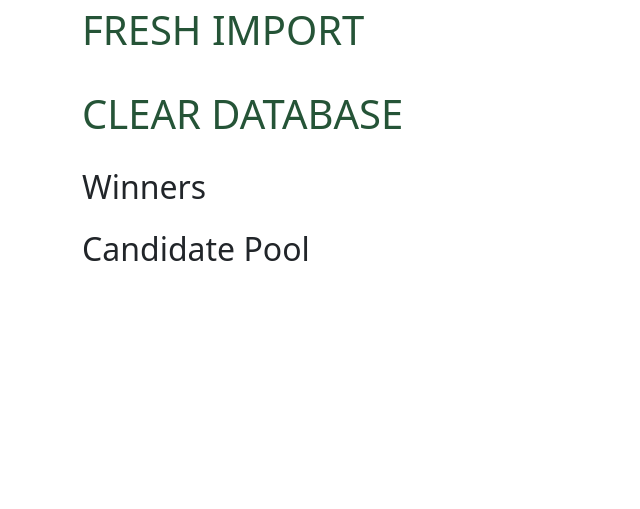
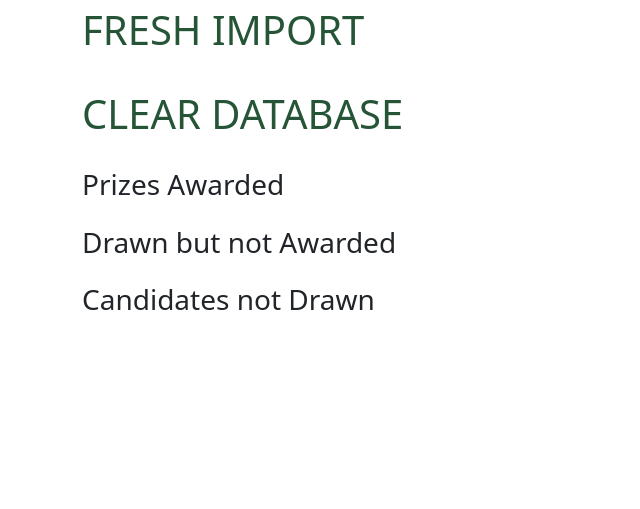
Before and after one commit to pythonnz/pyprize, a Flask app: page /admin/ in a window 1280 px wide. Shown: the top 509 px of the page, without its empty margins (0-640 px from the left). Run offline with Flask 3, Linux system fonts and the light colour scheme; data that the repository does not hold is empty.

Commit message:
Feat/2 (#11)
* Candidates drawn must either be confirmed or passed over

* ruff format

```diff
--- a/pyprize/admin.py
+++ b/pyprize/admin.py
@@ -14,25 +14,23 @@ def index():
         results = session.exec(statement)
 
         winners = []
+        not_awarded = []
         candidates = []
 
         for candidate in results:
             if candidate.drawn_at is None:
                 candidates.append(candidate)
+            elif candidate.awarded_prize is False:
+                not_awarded.append(candidate)
             else:
                 winners.append(candidate)
 
         context = {
-            "winners": sorted(winners, key=lambda winner: winner.drawn_at),
+            "awarded": sorted(winners, key=lambda candidate: candidate.drawn_at),
+            "not_awarded": sorted(
+                not_awarded, key=lambda candidate: candidate.drawn_at
+            ),
             "candidates": candidates,
         }
 
         return render_template("admin/index.html", **context)
-
-
-# @bp.get("/winners")
-# def get_all_winners():
-#     with Session(engine) as session:
-#         query = select(Candidate).where(Candidate.drawn_at != None)  # noqa: E712 E501
-#         winners = [winner.name for winner in session.exec(query).all()]
-#         return winners
--- a/pyprize/static/js/admin.js
+++ b/pyprize/static/js/admin.js
@@ -6,6 +6,7 @@ jQuery(document).ready(function($){
             type: 'GET',
             success: function (result) {
               $('#feedback').text(result);
+              window.location.reload(true);
             }
         });
     });
@@ -15,7 +16,8 @@ jQuery(document).ready(function($){
             url: '/clear',
             type: 'GET',
             success: function (result) {
-              $('#feedback').text(result);
+                $('#feedback').text(result);
+                window.location.reload(true);
             }
         });
     });
--- a/pyprize/templates/admin/index.html
+++ b/pyprize/templates/admin/index.html
@@ -6,28 +6,36 @@
     <a class="pyprize-button" id="freshen_import">Fresh Import</a><br>
     <a class="pyprize-button" id="wipe_data">Clear Database</a><br>
 
-    <h2>Winners</h2>
+    <h3>Prizes Awarded</h3>
 
     <table class="table">
-        {% for winner in winners %}
+        {% for candidate in awarded %}
         <tr>
-            <td>{{ winner.drawn_at }}</td>
-            <td>{{ winner.name }}</td>
+            <td>{{ candidate.drawn_at }}</td>
+            <td>{{ candidate.awarded_prize }}</td>
+            <td>{{ candidate.name }}</td>
         </tr>
         {% endfor  %}
     </table>
 
-    <h2>Candidate Pool</h2>
+    <h3>Drawn but not Awarded</h3>
+
+    <table class="table">
+        {% for candidate in not_awarded %}
+        <tr>
+            <td>{{ candidate.drawn_at }}</td>
+            <td>{{ candidate.awarded_prize }}</td>
+            <td>{{ candidate.name }}</td>
+        </tr>
+        {% endfor  %}
+    </table>
+
+    <h3>Candidates not Drawn</h3>
     <ul>
         {% for candidate in candidates %}
         <li>{{ candidate.name }}</li>
         {% endfor  %}
     </ul>
-
-    <!-- <h2>Candidates Discarded</h2>
-    {% for candidate in candidates %}
-    <li>{{ candidate.name }}</li>
-    {% endfor  %} -->
 </div>
 
 
--- a/pyprize/templates/base.html
+++ b/pyprize/templates/base.html
@@ -8,7 +8,7 @@
         <link href="https://cdn.jsdelivr.net/npm/bootstrap@5.3.3/dist/css/bootstrap.min.css" rel="stylesheet" integrity="sha384-QWTKZyjpPEjISv5WaRU9OFeRpok6YctnYmDr5pNlyT2bRjXh0JMhjY6hW+ALEwIH" crossorigin="anonymous">
         <link rel="stylesheet" href="https://cdn.jsdelivr.net/npm/bootstrap-icons@1.11.3/font/bootstrap-icons.min.css">
         <link rel="stylesheet" href="{{ url_for('static', filename='themes/' + theme.name + '/theme.css') }}">
-        <link rel="stylesheet" href="{{ url_for('static', filename='/css/main.css') }}">
+        <link rel="stylesheet" href="{{ url_for('static', filename='css/main.css') }}">
         <script src="https://code.jquery.com/jquery-3.7.1.min.js" integrity="sha256-/JqT3SQfawRcv/BIHPThkBvs0OEvtFFmqPF/lYI/Cxo=" crossorigin="anonymous"></script>
     </head>
     <body>
@@ -17,6 +17,6 @@
         {% endblock %}
 
         <script src="https://cdn.jsdelivr.net/npm/bootstrap@5.3.3/dist/js/bootstrap.bundle.min.js" integrity="sha384-YvpcrYf0tY3lHB60NNkmXc5s9fDVZLESaAA55NDzOxhy9GkcIdslK1eN7N6jIeHz" crossorigin="anonymous"></script>
-        <script type="text/javascript" src="{{ url_for('static', filename='/js/pyprize.js') }}"></script>
+        <script type="text/javascript" src="{{ url_for('static', filename='js/pyprize.js') }}"></script>
     </body>
 </html>
```
Also changed, not shown: pyprize/core.py (+25 -4 lines), pyprize/models.py (+2 -5 lines), pyprize/static/js/draw_candidates.js (+53 -17 lines), README.md.
